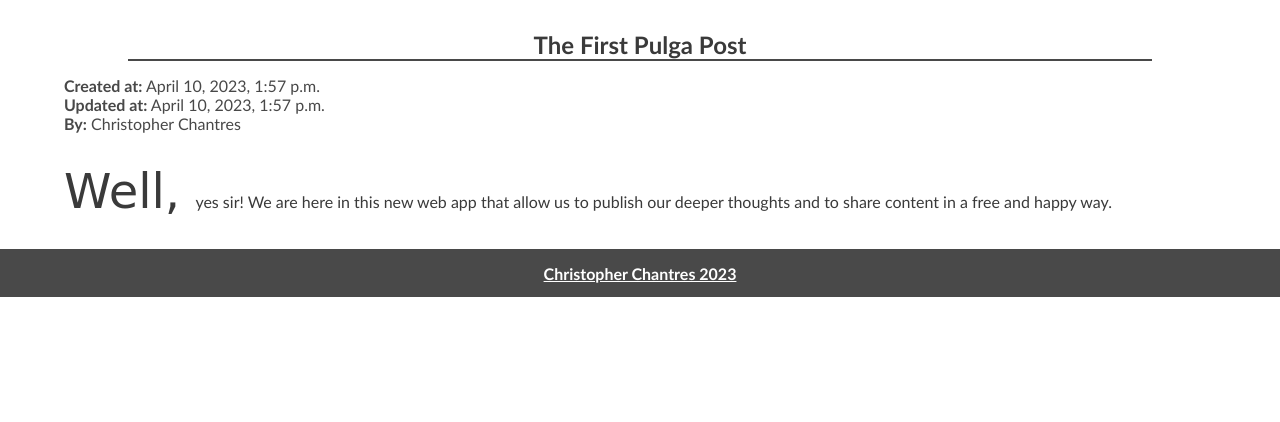
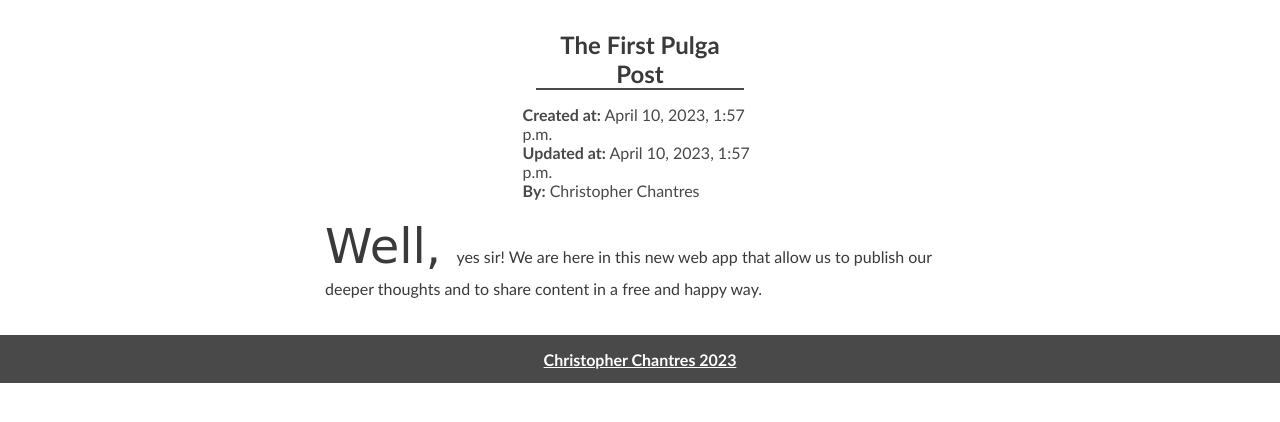
Before and after one commit to ChristopherChantres/django-pulga-blog, a Django app: page /post/1 in a window 1280 px wide. Shown: the part 58-480 px from the top of the page. Run offline with Django 4.2, Linux system fonts and the light colour scheme; data comes from the database, SQL or seed files in the repository.

Commit message:
Laptop/Desktop designs are applied successfully

```diff
--- a/polls/static/css/create.css
+++ b/polls/static/css/create.css
@@ -90,3 +90,9 @@ form textarea {
 .submit-button:active {
   border: 2px solid white;
 }
+
+@media screen and (min-width: 768px) {
+  .form-container {
+    width: 700px;
+  }
+}
--- a/polls/static/css/home.css
+++ b/polls/static/css/home.css
@@ -83,3 +83,9 @@ section {
   color: white;
   margin-bottom: 5px;
 }
+
+@media screen and (min-width: 768px) {
+  .container {
+    width: 700px;
+  }
+}
--- a/polls/static/css/post_detail.css
+++ b/polls/static/css/post_detail.css
@@ -3,6 +3,14 @@
 }
 
 main {
+  width: 100vw;
+}
+
+.main-container {
+  display: flex;
+  justify-content: center;
+  align-items: center;
+  flex-direction: column;
   width: 100vw;
 }
 
@@ -56,3 +64,26 @@ article p span {
   font-family: cursive;
   font-size: 3rem;
 }
+
+@media screen and (min-width: 768px) {
+  main {
+    display: flex;
+    justify-content: center;
+  }
+
+  .main-container {
+    display: flex;
+    justify-content: center;
+    align-items: center;
+    flex-direction: column;
+    width: 70%;
+  }
+
+  article p {
+    line-height: 2rem;
+  }
+
+  article {
+    width: 700px;
+  }
+}
--- a/templates/post_detail.html
+++ b/templates/post_detail.html
@@ -7,6 +7,7 @@
 
 {% block main %}
   <main>
+    <div class="main-container">
       <section class="post-header">
         <div class="post-header-title">
           <h1>{{ post.title }}</h1>
@@ -22,5 +23,6 @@
           <p><span>{{ post.content.split|slice:":1"|join:" " }} </span>{{ post.content.split|slice:"1:"|join:" " }}</p>
         </div>
       </article>
+    </div>
   </main>
 {% endblock main %}
```
Lines whose indentation alone changed are shown as unchanged.
